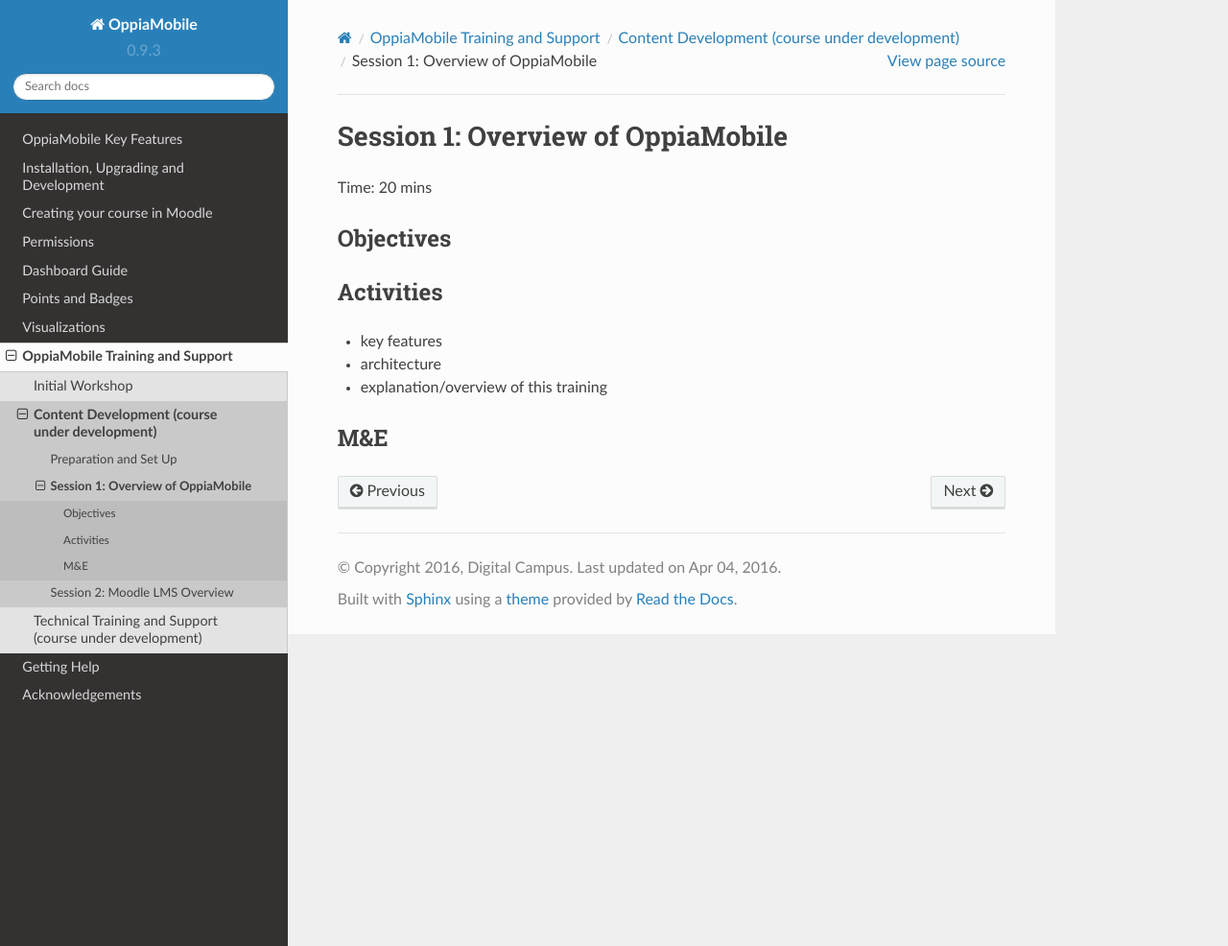
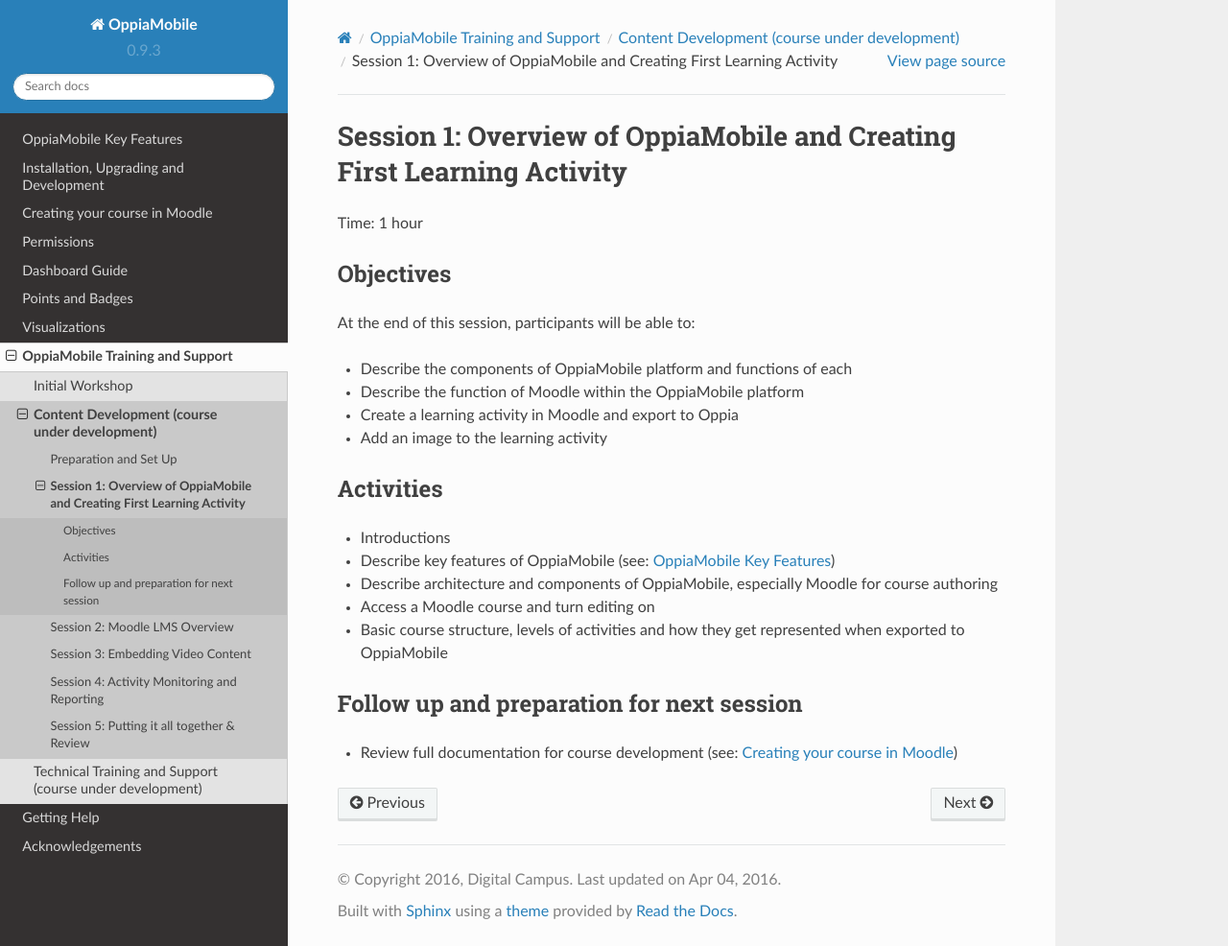
Before and after one commit to DigitalCampus/django-oppia, a Sphinx documentation site: the page built from docs/training/content_dev/01_overview.rst, in a window 1280 px wide and 986 px high. Shown: the whole window at 96% size. Built offline with Sphinx 7.4.7 and the Read the Docs theme 2.0.0, drawn with Linux system fonts in a browser that asks for light colours; the version number is read from the project's files by our own code.

Commit message:
Update docs

```diff
--- a/docs/training/content_dev/00_setup.rst
+++ b/docs/training/content_dev/00_setup.rst
@@ -2,4 +2,4 @@
 ============================
 
 * ensure everyone has a Moodle account with necessary permissions
-* ensure everyone has an android phone with the Oppia app installed for testing
+* ensure everyone has an Android phone with the Oppia app installed for testing
--- a/docs/training/content_dev/01_overview.rst
+++ b/docs/training/content_dev/01_overview.rst
@@ -1,19 +1,33 @@
-Session 1: Overview of OppiaMobile
-=====================================
+Session 1: Overview of OppiaMobile and Creating First Learning Activity
+========================================================================
 
-Time: 20 mins
+Time: 1 hour
 
 Objectives
 -------------
 
+At the end of this session, participants will be able to:
+
+* Describe the components of OppiaMobile platform and functions of each
+* Describe the function of Moodle within the OppiaMobile platform
+* Create a learning activity in Moodle and export to Oppia
+* Add an image to the learning activity
 
 
 Activities
 -------------
 
-* key features
-* architecture
-* explanation/overview of this training
+* Introductions
+* Describe key features of OppiaMobile (see: :doc:`../../features`)
+* Describe architecture and components of OppiaMobile, especially Moodle for course authoring
+* Access a Moodle course and turn editing on
+* Basic course structure, levels of activities and how they get represented when exported to OppiaMobile
 
-M&E
-------
+
+
+
+
+Follow up and preparation for next session
+-------------------------------------------------------
+
+* Review full documentation for course development (see: :doc:`../../author/author`)
--- a/docs/training/content_dev/02_moodle.rst
+++ b/docs/training/content_dev/02_quiz.rst
@@ -1,11 +1,12 @@
 Session 2: Moodle LMS Overview
 ==================================
 
-Time: 30 mins
+Time: 1 hour
 
 Objectives
 -------------
 
+At the end of this session, participants will be able to:
 
 
 Activities
@@ -17,5 +18,5 @@
 * Refer to guidelines for course structure
 
 
-M&E
-------
+Follow up and preparation for next session
+-------------------------------------------------------
--- a/docs/training/content_dev/index.rst
+++ b/docs/training/content_dev/index.rst
@@ -8,7 +8,10 @@
 
    	00_setup
    	01_overview
-   	02_moodle
+   	02_quiz
+   	03_video
+   	04_server
+   	05_review
 
 
 * How to add sections/topic titles
--- a/docs/training/tech/03_moodle.rst
+++ b/docs/training/tech/03_moodle.rst
@@ -13,3 +13,6 @@
 
 Follow up and preparation for next session
 -------------------------------------------------------
+
+Create an account on https://mint.splunk.com/
+Create a Google Play Developer account (Google charges for this - currently 25 USD, but it's a one-off cost for as many apps as you like)
```
Also changed, not shown: docs/training/content_dev/03_video.rst (added, +19 -0 lines), docs/training/content_dev/04_server.rst (added, +18 -0 lines), docs/training/content_dev/05_review.rst (added, +13 -0 lines), docs/training/tech/04_oppia_app.rst (+12 -0 lines).
